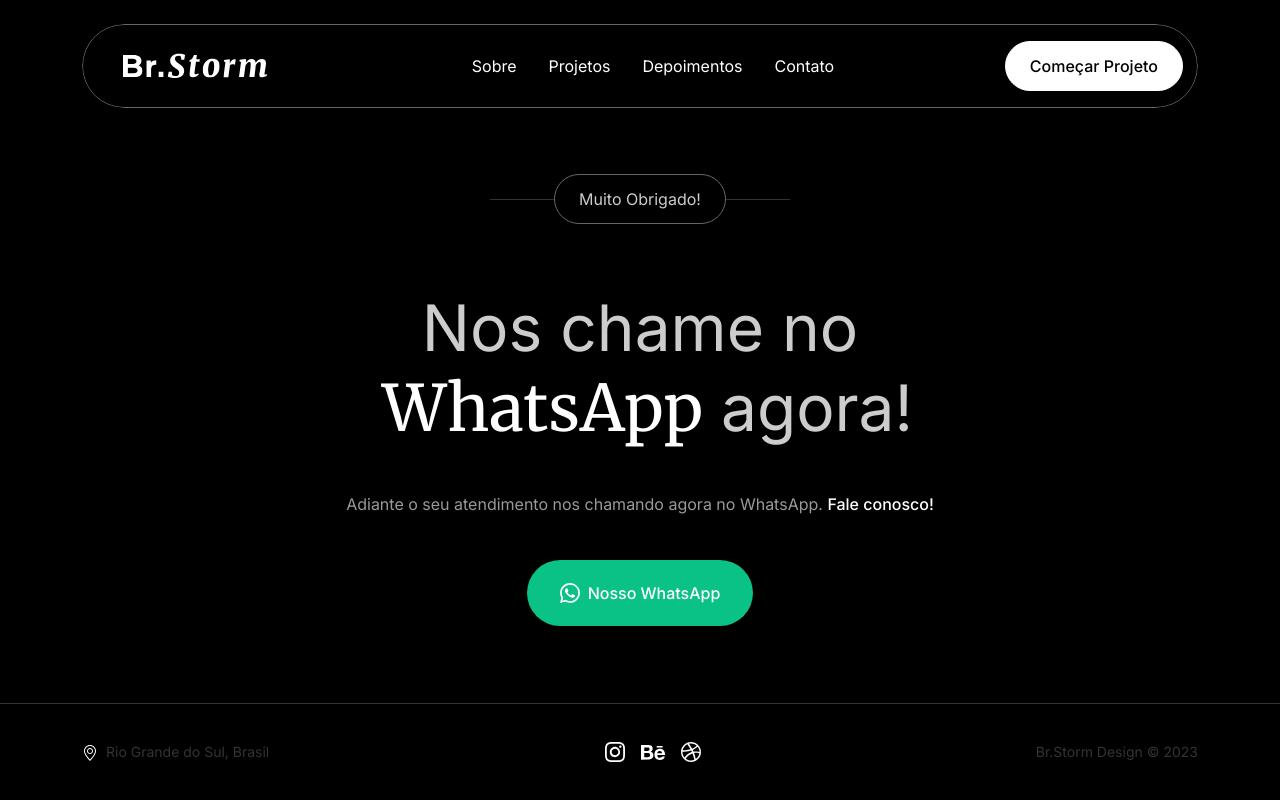
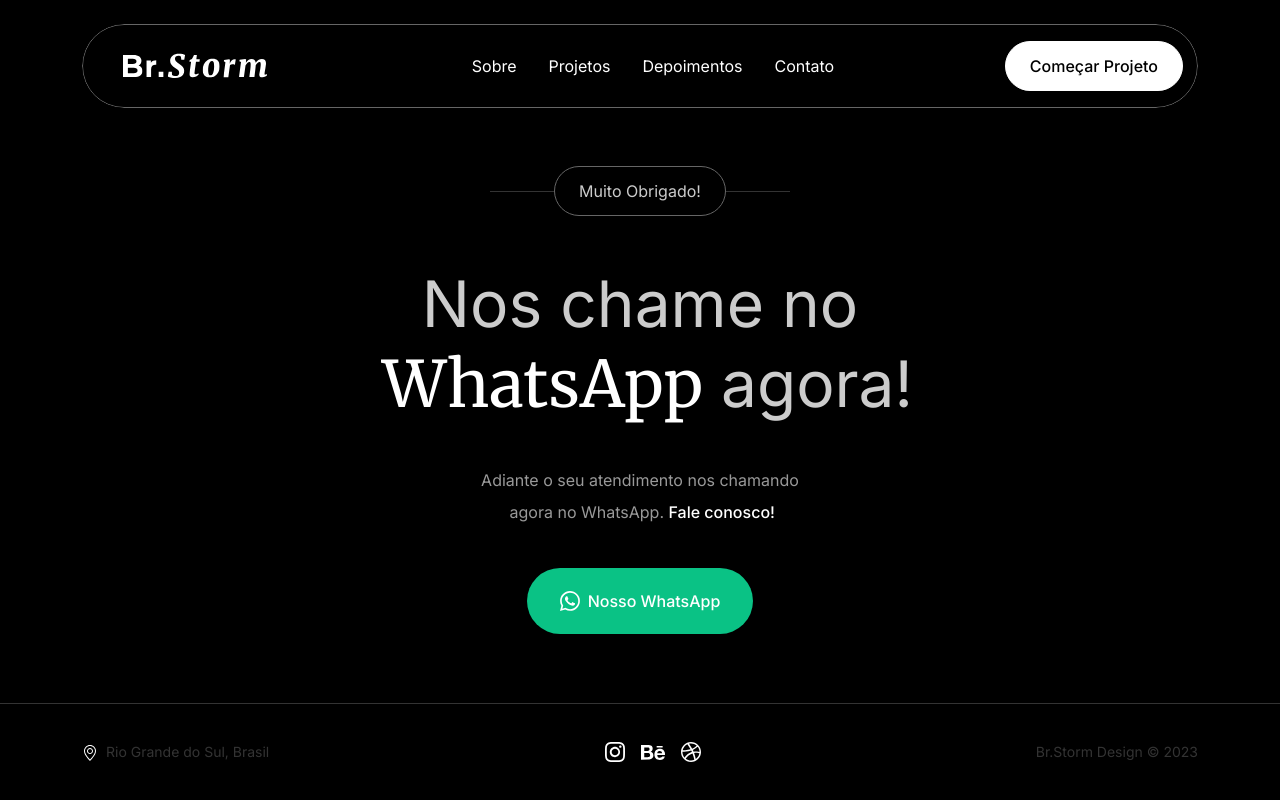
Before and after one commit to luangelsdorf/website-abarca, a Next.js app: page /success in a window 1280 px wide. Built offline with nearby package versions, Linux system fonts and the light colour scheme.

Commit message:
Success page adjustments

```diff
--- a/src/components/success/CallToAction/CallToAction.module.scss
+++ b/src/components/success/CallToAction/CallToAction.module.scss
@@ -12,7 +12,7 @@
     text-align: center;
     p {
       justify-content: center;
-      margin-bottom: 64px;
+      margin-bottom: 48px;
       &::before {
         content: "";
         position: absolute;
@@ -26,6 +26,7 @@
 
   & > p {
     margin-bottom: 40px;
+    text-align: center;
   }
 
   & > a {
--- a/src/components/success/CallToAction/index.js
+++ b/src/components/success/CallToAction/index.js
@@ -15,7 +15,7 @@ export default function CallToAction() {
             <span className="h-serif"> WhatsApp</span> agora!
           </h1>
         </header>
-        <p>Adiante o seu atendimento nos<br className="d-block d-md-none" /> chamando agora no WhatsApp.<br className="d-block d-md-none" /> <strong>Fale conosco!</strong></p>
+        <p>Adiante o seu atendimento nos<br className="d-block d-md-none" /> chamando<br className="d-none d-md-block" /> agora no WhatsApp.<br className="d-block d-md-none" /> <strong>Fale conosco!</strong></p>
         <Button href={`https://wa.me/send?phone=555195604623`} className="lg" LeftIcon={WhatsApp}>Nosso WhatsApp</Button>
       </section>
     </div>
```
